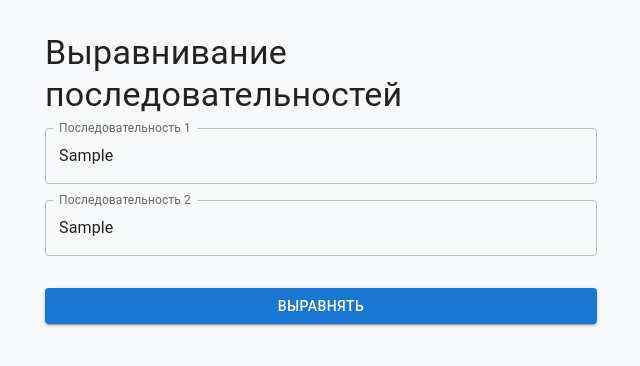
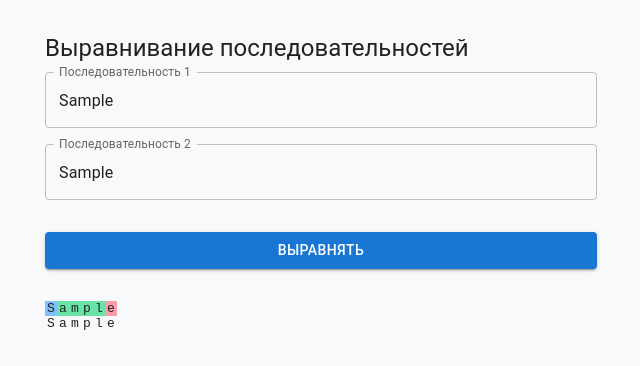
Before and after one commit to XXXmez/biocad-alignment-tool, a React (Vite) app: page / in a window 1280 px wide. Both pictures are taken after typing "Sample", "Sample" into the empty fields and a click on the button "ВЫРАВНЯТЬ". Shown: the top 366 px of the page, without its empty margins (319-959 px from the left). Built offline with nearby package versions, Linux system fonts and the light colour scheme.

Commit message:
feature: Добавлено отображение последовательности и копирование в буфер последовательности при выделении.

```diff
--- a/src/App.tsx
+++ b/src/App.tsx
@@ -1,15 +1,42 @@
+import { Snackbar } from '@mui/material';
+import { useState } from 'react';
+
 import { AlignmentForm } from './components/alignment-form/alignment-form.tsx';
+import { AlignmentView } from './components/alignment-view/alignment-view.tsx';
 import { Layout } from './components/layout/layout.tsx';
 import type { AlignmentFormData } from './types/alignment-form-data.ts';
 
 function App() {
+  const [state, setState] = useState<AlignmentFormData | null>(null);
+  const [copied, setCopied] = useState(false);
+
   const handleSubmit = (data: AlignmentFormData) => {
-    console.log('Результат формы:', data);
+    setState(data);
+  };
+
+  const handleMouseUp = () => {
+    const selectedText = window.getSelection()?.toString();
+    if (selectedText) {
+      navigator.clipboard.writeText(selectedText).then(() => {
+        setCopied(true);
+        setTimeout(() => setCopied(false), 1000);
+      });
+    }
   };
 
   return (
     <Layout>
       <AlignmentForm onSubmit={handleSubmit} />
+      {state && (
+        <div onMouseUp={handleMouseUp}>
+          <AlignmentView {...state} />
+        </div>
+      )}
+      <Snackbar
+        open={copied}
+        message="Скопировано"
+        anchorOrigin={{ vertical: 'bottom', horizontal: 'center' }}
+      />
     </Layout>
   );
 }
--- a/src/components/alignment-form/alignment-form.tsx
+++ b/src/components/alignment-form/alignment-form.tsx
@@ -18,7 +18,7 @@ interface AlignmentFormProps {
 /**
  * Представляет компонент формы ввода выравнивания аминокислотных последовательностей.
  */
-export const AlignmentForm = ({ onSubmit }: AlignmentFormProps) => {
+export function AlignmentForm({ onSubmit }: AlignmentFormProps) {
   const {
     control,
     handleSubmit,
@@ -82,4 +82,4 @@ export const AlignmentForm = ({ onSubmit }: AlignmentFormProps) => {
       </Stack>
     </form>
   );
-};
+}
--- /dev/null
+++ b/src/components/alignment-view/alignment-view.css
@@ -0,0 +1,4 @@
+.alignment-view ::selection {
+    background: #333 !important;
+    color: #fff !important;
+}
--- /dev/null
+++ b/src/components/alignment-view/alignment-view.tsx
@@ -0,0 +1,117 @@
+import React, { useEffect, useRef, useState } from 'react';
+
+import type { AlignmentFormData } from '../../types/alignment-form-data.ts';
+import { AMINO_ACID_COLORS } from '../../utils/amino-acid-colors';
+
+import './alignment-view.css';
+
+/**
+ * Представляет пропсы компонента визуализации выравнивания двух аминокислотных последовательностей.
+ */
+type AlignmentViewProps = AlignmentFormData;
+
+/**
+ * Представляет компонент визуализации выравнивания двух аминокислотных последовательностей.
+ */
+export const AlignmentView: React.FC<AlignmentViewProps> = ({ sequence1, sequence2 }) => {
+  const containerRef = useRef<HTMLDivElement>(null);
+  const [blockSize, setBlockSize] = useState(50);
+
+  useEffect(() => {
+    const updateBlockSize = () => {
+      if (containerRef.current) {
+        // создаём временный span
+        const span = document.createElement('span');
+        span.textContent = 'A';
+        span.style.visibility = 'hidden';
+        span.style.fontFamily = 'monospace';
+        span.style.fontSize = 'inherit';
+        span.style.padding = '0 2px';
+        span.style.display = 'inline-block';
+        containerRef.current.appendChild(span);
+
+        const charWidth = span.getBoundingClientRect().width;
+        containerRef.current.removeChild(span);
+
+        const containerWidth = containerRef.current.getBoundingClientRect().width;
+        const calculatedBlockSize = Math.floor(containerWidth / charWidth);
+        setBlockSize(calculatedBlockSize || 1);
+      }
+    };
+
+    updateBlockSize();
+
+    const resizeObserver = new ResizeObserver(updateBlockSize);
+    if (containerRef.current) {
+      resizeObserver.observe(containerRef.current);
+    }
+
+    return () => {
+      resizeObserver.disconnect();
+    };
+  }, []);
+
+  const blocksCount = Math.ceil(sequence1.length / blockSize);
+
+  const blocks = Array.from({ length: blocksCount }, (_, i) => {
+    const start = i * blockSize;
+    const end = start + blockSize;
+    return {
+      top: sequence1.slice(start, end),
+      bottom: sequence2.slice(start, end),
+    };
+  });
+
+  return (
+    <div
+      ref={containerRef}
+      className={'alignment-view'}
+      style={{ fontFamily: 'monospace', whiteSpace: 'pre-wrap', wordBreak: 'break-word' }}
+    >
+      {blocks.map(({ top, bottom }, index) => (
+        <div key={index} style={{ marginBottom: '0.5rem' }}>
+          <div>
+            {top.split('').map((char, i) => (
+              <span
+                key={i}
+                style={{
+                  backgroundColor: AMINO_ACID_COLORS[char.toUpperCase()] || 'transparent',
+                  padding: '0 2px',
+                  display: 'inline-block',
+                  minWidth: '12px',
+                  textAlign: 'center',
+                  userSelect: 'text',
+                }}
+              >
+                {char}
+              </span>
+            ))}
+          </div>
+          <div>
+            {bottom.split('').map((char, i) => {
+              const topChar = top[i];
+              const isDifferent = char.toUpperCase() !== topChar.toUpperCase();
+              return (
+                <span
+                  key={i}
+                  style={{
+                    backgroundColor: isDifferent
+                      ? AMINO_ACID_COLORS[char.toUpperCase()] || 'transparent'
+                      : 'transparent',
+                    padding: '0 2px',
+                    display: 'inline-block',
+                    minWidth: '12px',
+                    textAlign: 'center',
+                    userSelect: 'text',
+                  }}
+                >
+                  {char}
+                </span>
+              );
+            })}
+          </div>
+        </div>
+      ))}
+    </div>
+  );
+};
--- a/src/components/layout/layout.tsx
+++ b/src/components/layout/layout.tsx
@@ -1,4 +1,4 @@
-import { Container, Typography } from '@mui/material';
+import { Container, Stack, Typography } from '@mui/material';
 import type { ReactNode } from 'react';
 
 interface LayoutProps {
@@ -7,9 +7,9 @@ interface LayoutProps {
 
 export const Layout = ({ children }: LayoutProps) => (
   <Container maxWidth="sm" sx={{ py: 4 }}>
-    <Typography variant="h4" gutterBottom>
+    <Typography variant="h5" gutterBottom>
       Выравнивание последовательностей
     </Typography>
-    {children}
+    <Stack spacing={4}>{children}</Stack>
   </Container>
 );
--- /dev/null
+++ b/src/utils/amino-acid-colors.ts
@@ -0,0 +1,56 @@
+/**
+ * Представляет цветовую схему выравнивания аминокислот.
+ */
+const AMINO_ALIGNMENT_COLOR_SCHEME = {
+  /**
+   * Гидрофобные.
+   */
+  hydrophobic: '#67E4A6',
+  /**
+   * Положительно заряженные.
+   */
+  positivelyCharged: '#BB99FF',
+  /**
+   * Отрицательно заряженные.
+   */
+  negativelyCharged: '#FC9CAC',
+  /**
+   * Полярные незаряженные.
+   */
+  polarUncharged: '#80BFFF',
+  /**
+   * Цистеин.
+   */
+  cysteine: '#FFEA00',
+  /**
+   * Глицин.
+   */
+  glycine: '#C4C4C4',
+};
+
+/**
+ * Возвращает цвета для аминокислотных символов.
+ */
+export const AMINO_ACID_COLORS: Record<string, string> = {
+  A: AMINO_ALIGNMENT_COLOR_SCHEME.hydrophobic,
+  R: AMINO_ALIGNMENT_COLOR_SCHEME.positivelyCharged,
+  N: AMINO_ALIGNMENT_COLOR_SCHEME.polarUncharged,
+  D: AMINO_ALIGNMENT_COLOR_SCHEME.negativelyCharged,
+  C: AMINO_ALIGNMENT_COLOR_SCHEME.cysteine,
+  E: AMINO_ALIGNMENT_COLOR_SCHEME.negativelyCharged,
+  Q: AMINO_ALIGNMENT_COLOR_SCHEME.polarUncharged,
+  G: AMINO_ALIGNMENT_COLOR_SCHEME.glycine,
+  H: AMINO_ALIGNMENT_COLOR_SCHEME.polarUncharged,
+  I: AMINO_ALIGNMENT_COLOR_SCHEME.hydrophobic,
+  L: AMINO_ALIGNMENT_COLOR_SCHEME.hydrophobic,
+  K: AMINO_ALIGNMENT_COLOR_SCHEME.positivelyCharged,
+  M: AMINO_ALIGNMENT_COLOR_SCHEME.hydrophobic,
+  F: AMINO_ALIGNMENT_COLOR_SCHEME.hydrophobic,
+  P: AMINO_ALIGNMENT_COLOR_SCHEME.hydrophobic,
+  S: AMINO_ALIGNMENT_COLOR_SCHEME.polarUncharged,
+  T: AMINO_ALIGNMENT_COLOR_SCHEME.polarUncharged,
+  W: AMINO_ALIGNMENT_COLOR_SCHEME.hydrophobic,
+  Y: AMINO_ALIGNMENT_COLOR_SCHEME.hydrophobic,
+  V: AMINO_ALIGNMENT_COLOR_SCHEME.hydrophobic,
+  '-': '',
+};
```
